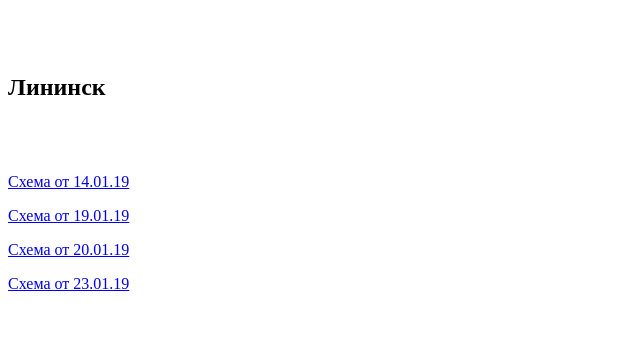
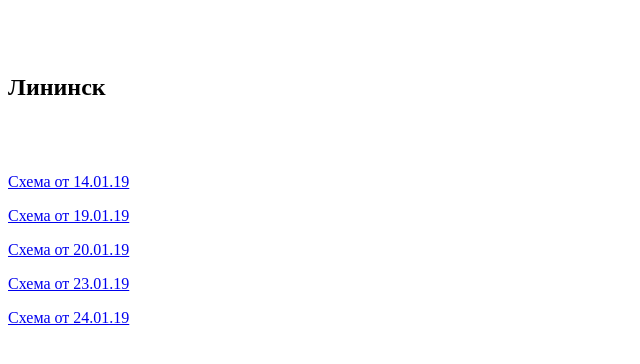
Before and after one commit to MrSuperWolf/MrSuperWolf.github.io, a plain HTML site: page backup/index.html in a window 1280 px wide. Shown: the part 48-412 px from the top of the page, without its empty margins (0-640 px from the left). Drawn offline with Linux system fonts and the light colour scheme.

Commit message:
Update index.html

```diff
--- a/backup/index.html
+++ b/backup/index.html
@@ -6,3 +6,4 @@
 <p><a href="https://mrsuperwolf.github.io/backup/download/Lenin190119.zip">Схема от 19.01.19</a><br>
 <p><a href="https://mrsuperwolf.github.io/backup/download/Lenin200119.zip">Схема от 20.01.19</a><br>
 <p><a href="https://mrsuperwolf.github.io/backup/download/Lenin230119.zip">Схема от 23.01.19</a><br>
+<p><a href="https://mrsuperwolf.github.io/backup/download/Lenin240119.zip">Схема от 24.01.19</a><br>
```
